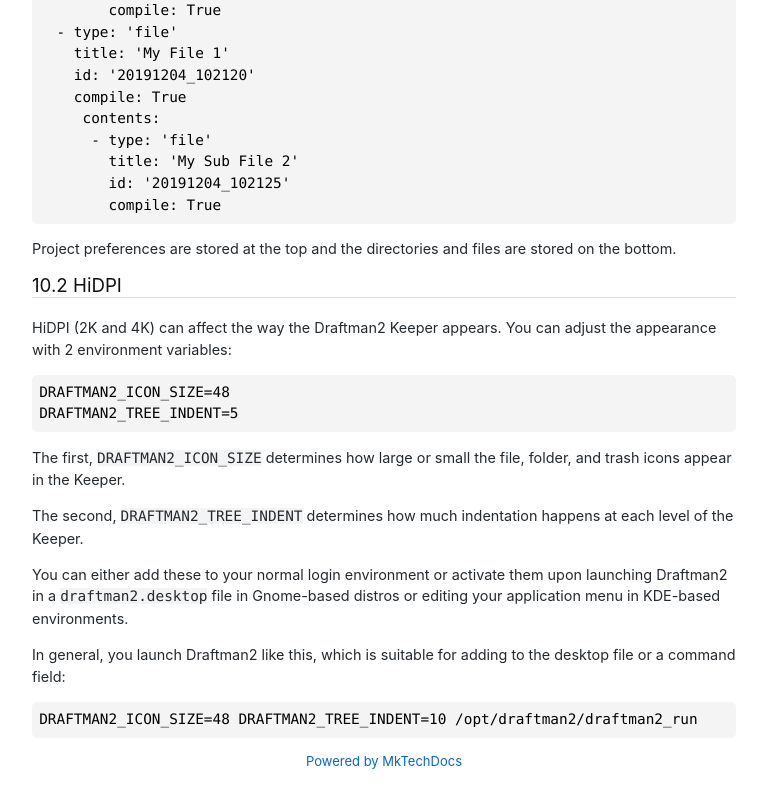
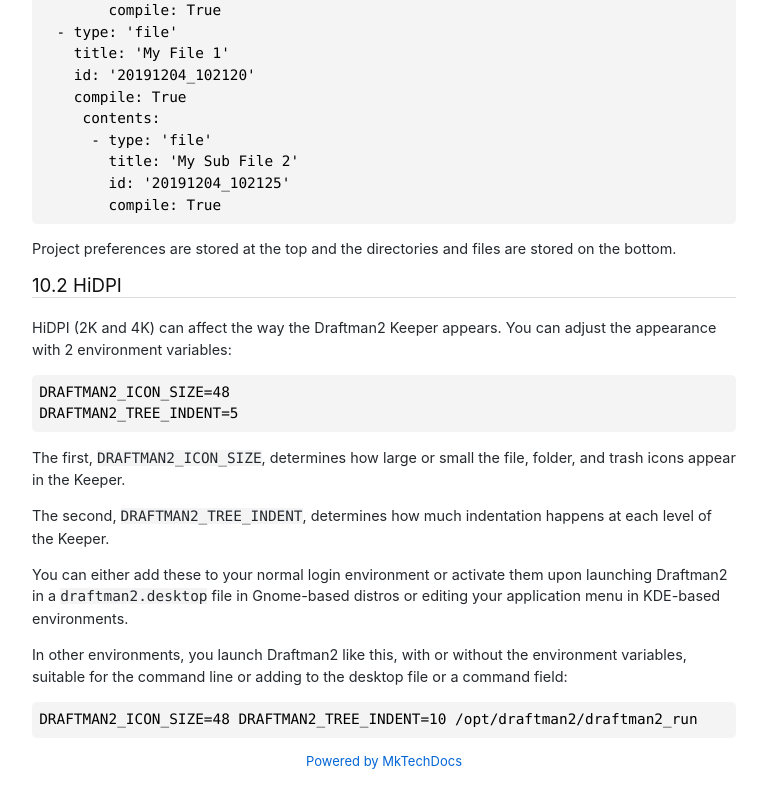
Before and after one commit to jsseidel/draftman2, a plain HTML site: page docs/index.html in a window 1280 px wide. Shown: the part 9247-10039 px from the top of the page, without its empty margins (406-1173 px from the left). Drawn offline with Linux system fonts and the light colour scheme.

Commit message:
Fixed typos in docs

```diff
--- a/docs/index.html
+++ b/docs/index.html
@@ -374,16 +374,17 @@ are stored on the bottom.</p>
 can adjust the appearance with 2 environment variables:</p>
 <pre><code>DRAFTMAN2_ICON_SIZE=48
 DRAFTMAN2_TREE_INDENT=5</code></pre>
-<p>The first, <code>DRAFTMAN2_ICON_SIZE</code> determines how large or small the file,
-folder, and trash icons appear in the Keeper.</p>
-<p>The second, <code>DRAFTMAN2_TREE_INDENT</code> determines how much indentation
+<p>The first, <code>DRAFTMAN2_ICON_SIZE</code>, determines how large or small the
+file, folder, and trash icons appear in the Keeper.</p>
+<p>The second, <code>DRAFTMAN2_TREE_INDENT</code>, determines how much indentation
 happens at each level of the Keeper.</p>
 <p>You can either add these to your normal login environment or activate
 them upon launching Draftman2 in a <code>draftman2.desktop</code> file in
 Gnome-based distros or editing your application menu in KDE-based
 environments.</p>
-<p>In general, you launch Draftman2 like this, which is suitable for adding
-to the desktop file or a command field:</p>
+<p>In other environments, you launch Draftman2 like this, with or without
+the environment variables, suitable for the command line or adding to
+the desktop file or a command field:</p>
 <pre><code>DRAFTMAN2_ICON_SIZE=48 DRAFTMAN2_TREE_INDENT=10 /opt/draftman2/draftman2_run</code></pre>
 <div align="center">
 <font size=-1><a href='https://github.com/att/MkTechDocs'>Powered by MkTechDocs</a></font>
```
